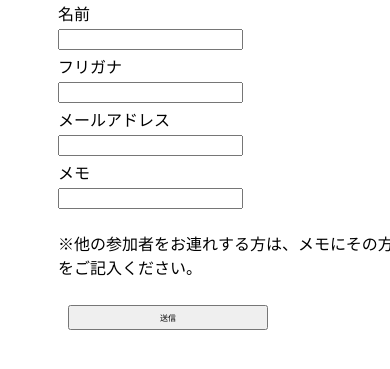
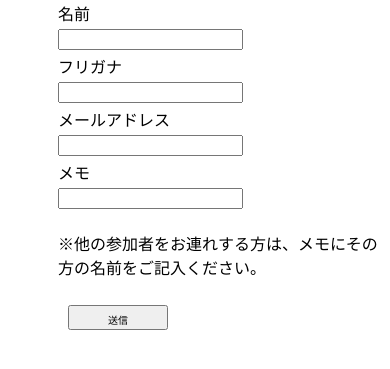
Before and after one commit to kumagay8/pollapp2, a Django app: template pollapp/templates/1/guestform.html in a window 390 px wide; the page is wider, and only the part inside the window is pictured. Shown: the part 125-494 px from the top of that part. Run offline with Django 3.2, Linux system fonts and the light colour scheme; the template is opened without the code that fills it, so the values that code supplies are empty, except form fields; tables that the repository leaves empty hold one stand-in row (values such as "Sample post"); form fields are guessed from the names that the template uses.

Commit message:
pollapp,first

```diff
--- a/mysite/static/css/guestform.css
+++ b/mysite/static/css/guestform.css
@@ -7,6 +7,8 @@ body{
 
 p {
 	word-break: normal;
+	width:80%;
+	font-size: 16px;
 }
 
 .header{
@@ -33,6 +35,7 @@ p {
 .main li{
 	padding-top:2px;
 	padding-bottom:2px;
+	font-size:16px;
 }
 
 .form{
@@ -42,7 +45,7 @@ p {
 
 .btn {
 	height:25px;
-	width:200px;
+	width:100px;
 	margin:10px 10px;
 	padding:5px;
 	font-size:15px;
--- a/mysite/static/css/guestform_res.css
+++ b/mysite/static/css/guestform_res.css
@@ -1,17 +1,23 @@
-@media (max-width:1000px){
+@media (max-width:1000px ){
 	body{
 		width:100%;
 	}
 	.btn{
 		font-size:8px;
 	}
+	p{
+		width:85%;
 	}
+}
 
-@media (max-width:670px){
+@media (max-width:670px ){
 	body{
 		width:100%;
 	}
 	.btn{
-		font-size:8px;
+		font-size:10px;
 	}
+	p{
+		width:85%;
 	}
+}
```
